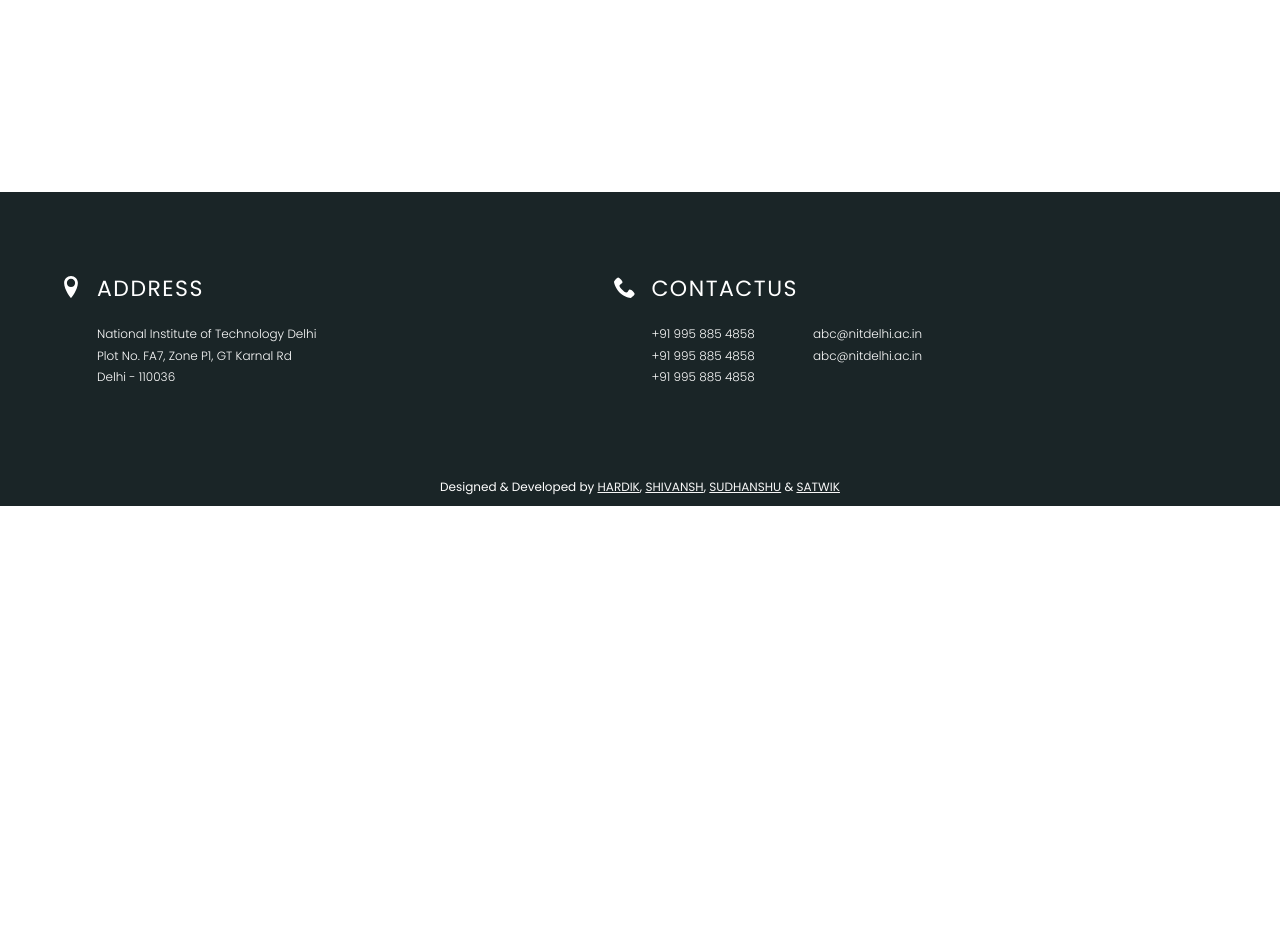
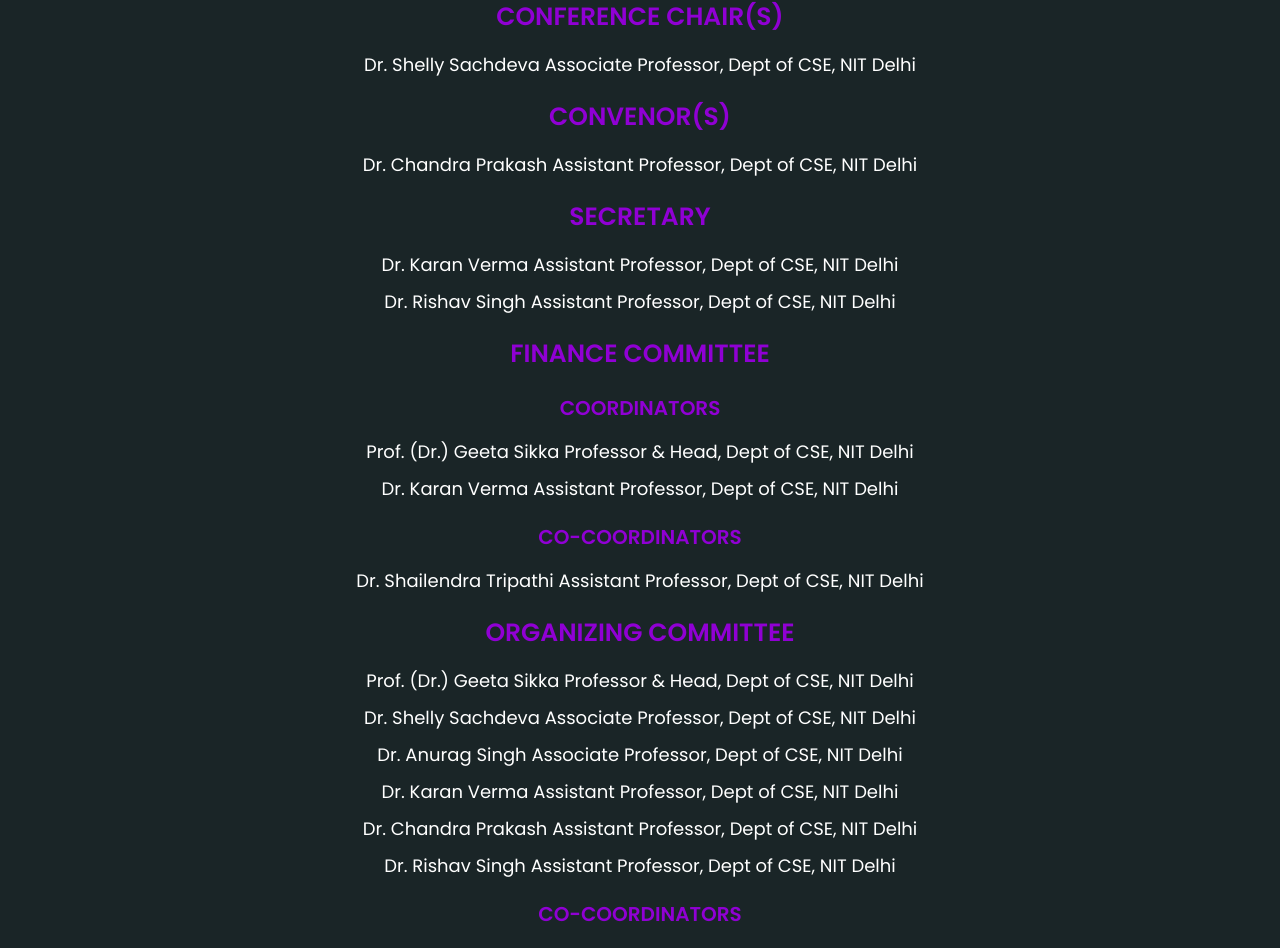
Before and after one commit to hardiksachan/iccssat-2024, a Next.js app: page /committee in a window 1280 px wide. Before the commit this address had no page. Shown: the part 608-1556 px from the top of the page. Before the commit the page ends 1114 px from the top, so only its background shows below. Built offline with nearby package versions, Linux system fonts and the light colour scheme.

Commit message:
Committee Page Added

```diff
--- /dev/null
+++ b/app/committee/page.js
@@ -0,0 +1,221 @@
+import styles from "@/styles/pages/committee.module.scss"
+ const Committee=()=>
+ {
+    return(
+
+        <div className={styles.CommitteeList}>
+            <div className={styles.heading}>Chief Patron</div>
+            <div className={styles.List}>Prof. (Dr) Ajay K. Sharma
+Director, National Institute of Technology, Delhi
+</div>
+<div className={styles.heading}>Steering Committee</div>
+<div className={styles.List}>Prof. Manoj Kumar
+Professor, Department of ECE, NIT Delhi
+
+</div>
+<div className={styles.List}>Dr. Harish Kumar
+Dean, Academics, NIT Delhi
+
+</div>
+<div className={styles.heading}>Executive General Chair</div>
+<div className={styles.List}>Prof. (Dr.) Geeta Sikka
+Professor & Head, Dept of CSE, NIT Delhi
+
+
+</div>
+<div className={styles.heading}>General Chair(s)</div>
+<div className={styles.List}>Dr. Anurag Singh
+Associate Professor, Dept of CSE, NIT Delhi
+
+
+</div>
+<div className={styles.heading}>Conference Chair(s)</div>
+<div className={styles.List}>Dr. Shelly Sachdeva
+Associate Professor, Dept of CSE, NIT Delhi
+</div>
+<div className={styles.heading}>Convenor(s)</div>
+<div className={styles.List}>Dr. Chandra Prakash
+Assistant Professor, Dept of CSE, NIT Delhi
+</div>
+<div className={styles.heading}>Secretary</div>
+<div className={styles.List}>Dr. Karan Verma
+Assistant Professor, Dept of CSE, NIT Delhi
+</div>
+<div className={styles.List}>Dr. Rishav Singh
+Assistant Professor, Dept of CSE, NIT Delhi
+
+</div>
+<div className={styles.heading}>Finance Committee</div>
+<div className={`${styles.heading } ${styles.heading___small}`}>Coordinators</div>
+<div className={styles.List}>
+Prof. (Dr.) Geeta Sikka
+Professor & Head, Dept of CSE, NIT Delhi
+
+
+</div>
+<div className={styles.List}>
+Dr. Karan Verma
+Assistant Professor, Dept of CSE, NIT Delhi
+
+
+</div>
+<div className={`${styles.heading } ${styles.heading___small}`}> Co-Coordinators</div>
+<div className={styles.List}>
+Dr. Shailendra Tripathi Assistant Professor, Dept of CSE, NIT Delhi
+
+</div>
+<div className={styles.heading}>Organizing Committee</div>
+<div className={styles.List}>
+Prof. (Dr.) Geeta Sikka
+Professor & Head, Dept of CSE, NIT Delhi
+
+
+</div>
+<div className={styles.List}>
+Dr. Shelly Sachdeva
+Associate Professor, Dept of CSE, NIT Delhi
+
+
+</div>
+<div className={styles.List}>
+Dr. Anurag Singh
+Associate Professor, Dept of CSE, NIT Delhi
+
+</div>
+<div className={styles.List}>
+Dr. Karan Verma
+Assistant Professor, Dept of CSE, NIT Delhi
+
+</div>
+<div className={styles.List}>
+Dr. Chandra Prakash
+Assistant Professor, Dept of CSE, NIT Delhi
+
+
+</div>
+<div className={styles.List}>
+Dr. Rishav Singh
+Assistant Professor, Dept of CSE, NIT Delhi
+
+
+
+</div>
+<div className={`${styles.heading } ${styles.heading___small}`}> Co-Coordinators</div>
+<div className={styles.List}>
+Dr. Rohini Mahajan
+Assistant Professor, Dept of CSE, NIT Delhi
+
+
+</div>
+<div className={styles.heading}>Publication Committee</div>
+<div className={`${styles.heading } ${styles.heading___small}`}>Coordinators</div>
+<div className={styles.List}>
+Dr. Anurag Singh
+Associate Professor, Dept of CSE, NIT Delhi
+
+
+
+</div>
+<div className={`${styles.heading } ${styles.heading___small}`}> Co-Coordinators</div>
+<div className={styles.List}>
+Dr. Divya Punia
+Assistant Professor, Dept of CSE, NIT Delhi
+
+
+</div>
+<div className={styles.List}>
+Dr. Karan Verma
+Assistant Professor, Dept of CSE, NIT Delhi
+
+
+</div>
+<div className={styles.List}>
+Dr. Chandra Prakash
+Assistant Professor, Dept of CSE, NIT Delhi
+
+
+</div>
+<div className={styles.heading}>Publicity Committee</div>
+<div className={`${styles.heading } ${styles.heading___small}`}>Coordinators</div>
+<div className={styles.List}>
+Dr. Shelly Sachdeva
+Associate Professor, Dept of CSE, NIT Delhi
+
+
+</div>
+<div className={`${styles.heading } ${styles.heading___small}`}> Co-Coordinators</div>
+<div className={styles.List}>
+Dr. Rishav Singh
+Assistant Professor, Dept of CSE, NIT Delhi
+
+
+
+</div>
+<div className={styles.List}>
+Dr. Prabhakar Agarwal
+Assistant Professor, Dept of CSE, NIT Delhi
+
+
+</div>
+<div className={styles.heading}>Hospitality and Accommodation Committee</div>
+<div className={`${styles.heading } ${styles.heading___small}`}>Coordinators</div>
+<div className={styles.List}>
+Dr. Karan Verma
+Associate Professor, Dept of CSE, NIT Delhi
+
+
+
+</div>
+<div className={`${styles.heading } ${styles.heading___small}`}> Co-Coordinators</div>
+<div className={styles.List}>
+Dr. Jaspinder Kour
+Assistant Professor, Dept of CSE, NIT Delhi
+
+
+
+</div>
+<div className={styles.heading}>Transportation Committee</div>
+<div className={`${styles.heading } ${styles.heading___small}`}>Coordinators</div>
+<div className={styles.List}>
+Dr. Rishav Singh
+Assistant Professor, Dept of CSE, NIT Delhi
+
+
+
+
+</div>
+<div className={`${styles.heading } ${styles.heading___small}`}> Co-Coordinators</div>
+<div className={styles.List}>
+
+Dr. Shailendra Tripathi
+Assistant Professor, Dept of CSE, NIT Delhi
+
+
+
+</div>
+
+
+
+
+
+
+
+
+
+
+
+
+
+
+
+
+
+        </div>
+
+
+
+
+
+    )
+ }
+ export default Committee
--- a/styles/pages/_index-hero.scss
+++ b/styles/pages/_index-hero.scss
@@ -100,6 +100,7 @@
     text-transform: uppercase;
     margin-bottom: 2rem;
 
+
     display: grid;
     grid-template-columns: 1fr max-content 1fr;
     align-items: center;
--- /dev/null
+++ b/styles/pages/committee.module.scss
@@ -0,0 +1,31 @@
+@import "styles/abstract/variables";
+.CommitteeList
+{
+    grid-column: center-start/center-end;
+    margin-top: 6rem;
+    background-color: $color-grey-dark-3;
+}
+.heading
+{
+    font-size: 2.5rem;
+    color: $color-primary-dark;
+    align-items: center;
+    font-weight: bold;
+    text-transform: uppercase;
+    margin-bottom: 1.5rem;
+    text-align:center;
+    margin-top:2rem;
+
+    &___small
+    {
+        font-size:2rem
+    }
+}
+.List
+{
+    font-size:1.8rem;
+    color:$color-white;
+    margin-top: 1rem;
+    text-align:center;
+
+}
```
Also changed, not shown: 1 other file (tests, documents, lock files or other folders).
